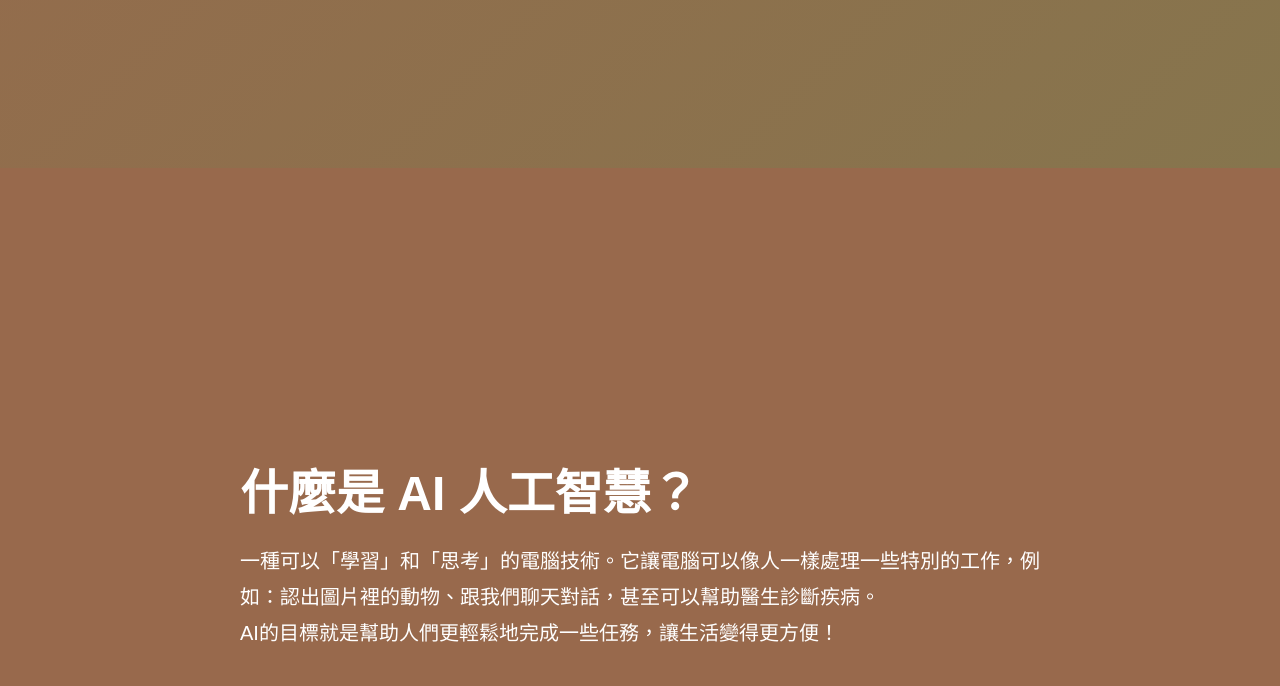
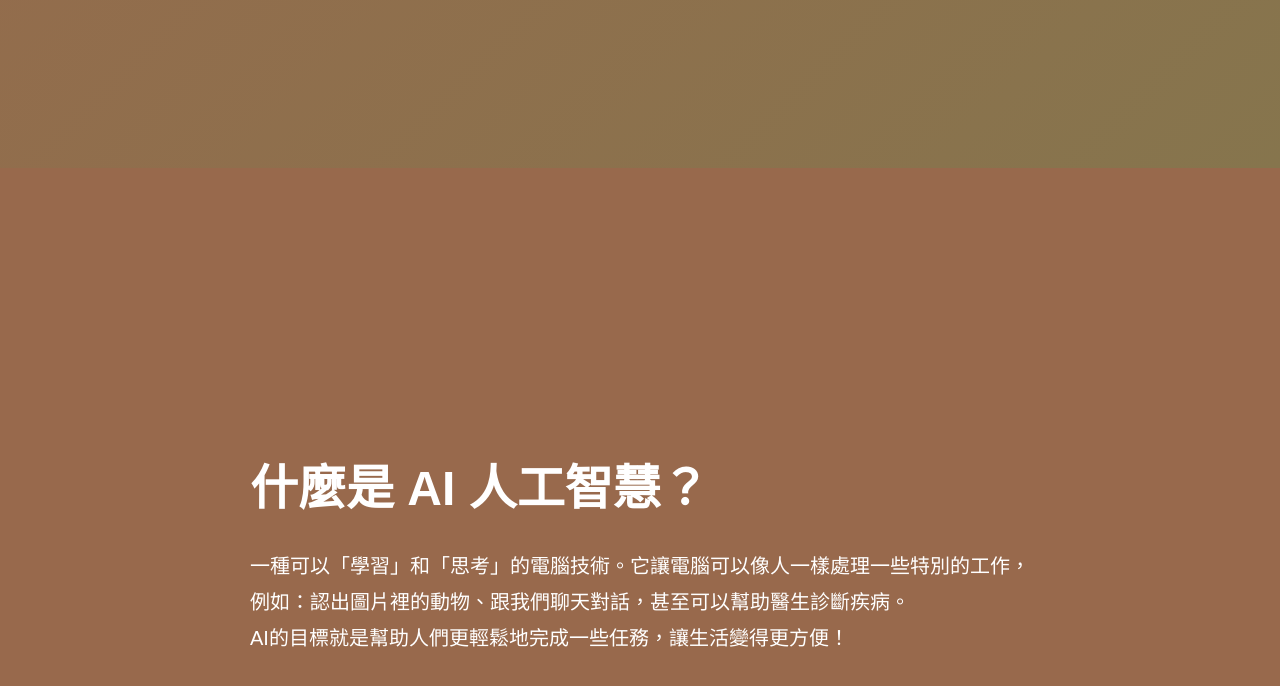
Before and after one commit to chenglin1712/2024information-service, a plain HTML site: page index.html in a window 1280 px wide. Shown: the part 632-1318 px from the top of the page. Drawn offline with Linux system fonts and the light colour scheme.

Commit message:
index(project): 修正資訊服務學習下滑介紹AI人工智慧間隔

```diff
--- a/index.html
+++ b/index.html
@@ -79,7 +79,7 @@
 
       .ai-content h2 {
         font-size: 3rem;
-        margin: 0 0 20px;
+        margin: 0 0 30px; /* 增加標題與段落的間隔 */
         line-height: 1.2;
       }
 
@@ -101,7 +101,8 @@
       <div class="ai-content">
         <h2>什麼是 AI 人工智慧？</h2>
         <p>
-          一種可以「學習」和「思考」的電腦技術。它讓電腦可以像人一樣處理一些特別的工作，例如：認出圖片裡的動物、跟我們聊天對話，甚至可以幫助醫生診斷疾病。<br />
+          一種可以「學習」和「思考」的電腦技術。它讓電腦可以像人一樣處理一些特別的工作，<br />
+          例如：認出圖片裡的動物、跟我們聊天對話，甚至可以幫助醫生診斷疾病。<br />
           AI的目標就是幫助人們更輕鬆地完成一些任務，讓生活變得更方便！
         </p>
       </div>
```
